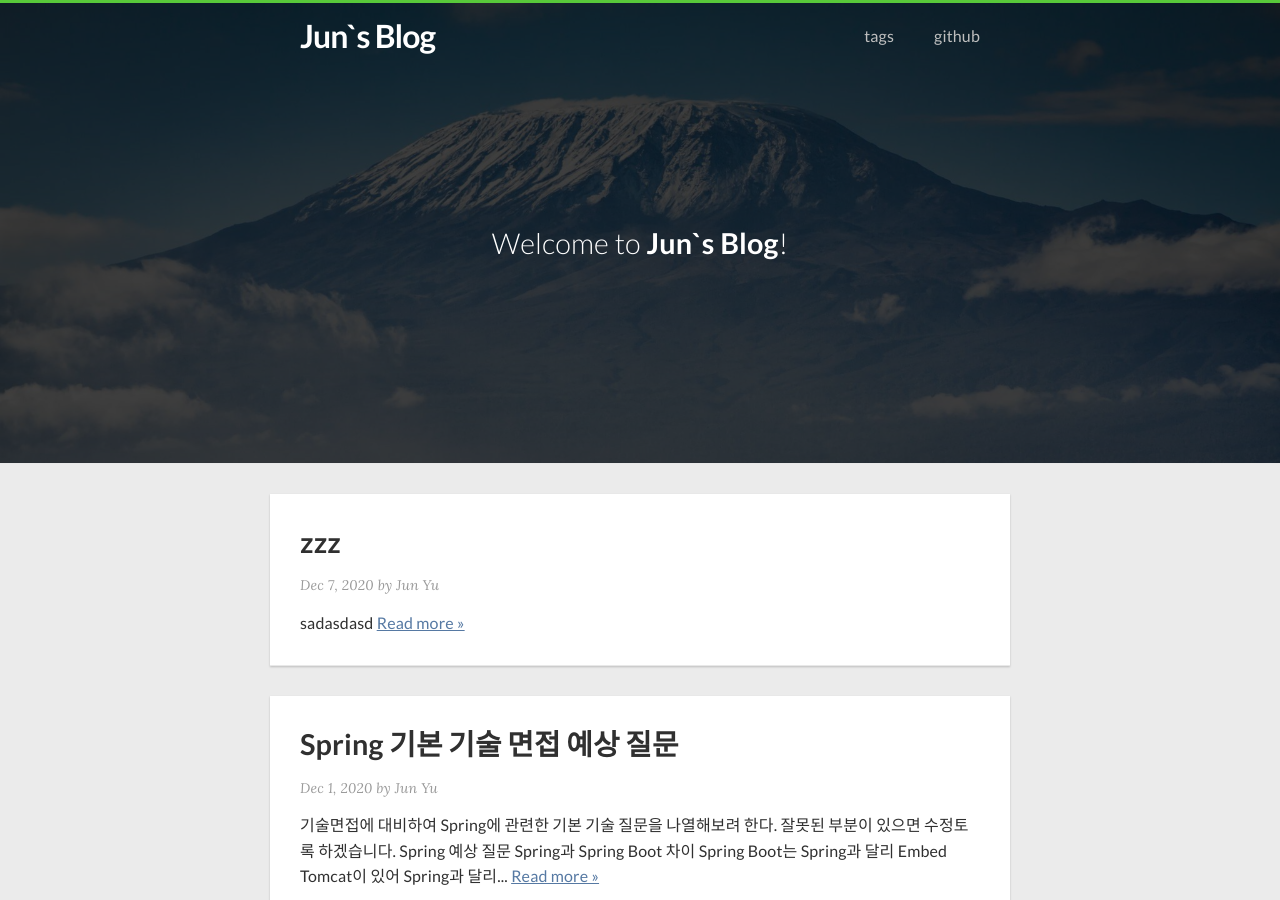
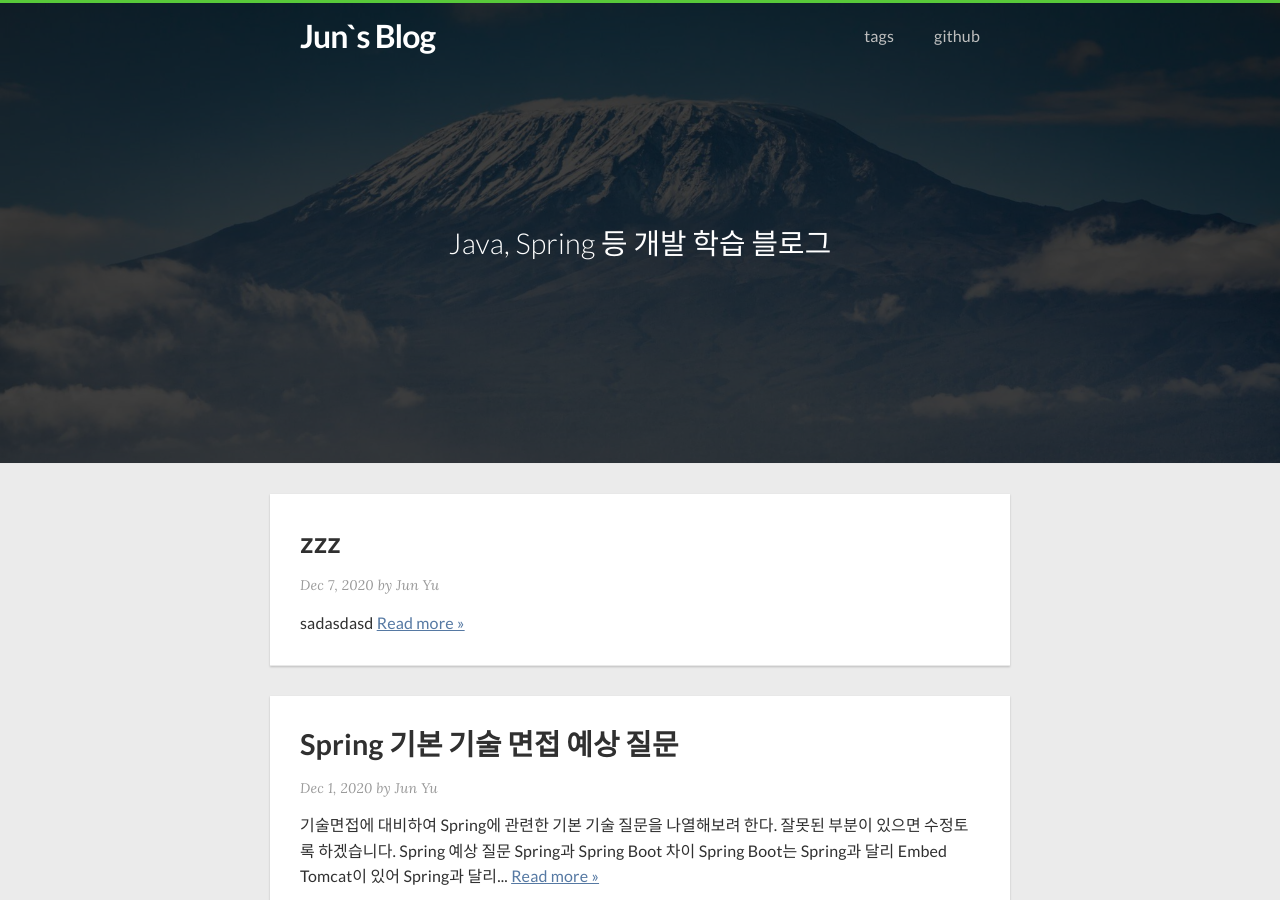
Before and after one commit to jun7343/jun7343.github.io, a Jekyll site: the page built from index.html, in a window 1280 px wide and 900 px high. Built offline with Jekyll 4.4.1, drawn with Linux system fonts in a browser that asks for light colours; nearby versions of some CDN libraries; the list of posts is cut into pages by our own code.

Commit message:
header title 변경

```diff
--- a/_includes/header.html
+++ b/_includes/header.html
@@ -24,7 +24,7 @@
 
     {% if page.slug == 'home' %}
       <h2 class="txt-center">
-        Welcome to <strong>{{ site.title }}</strong>!
+        Java, Spring 등 개발 학습 블로그
       </h2>
     {% endif %}
 
```
